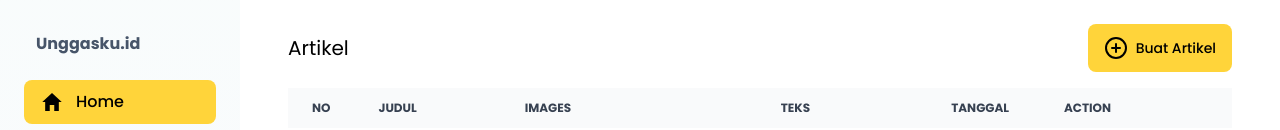
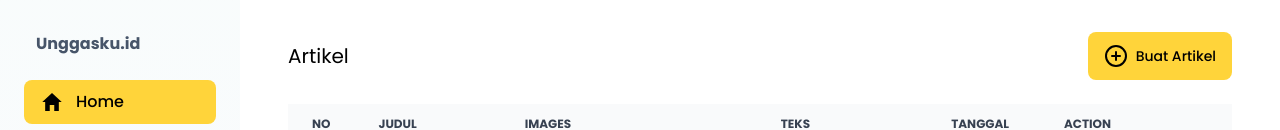
Before and after one commit to Ariemaharrucha/unggasku-fe, a React (Vite) app: page /dashboard/artikel in a window 1280 px wide. Shown: the top 130 px of the page. Built offline with nearby package versions, Linux system fonts and the light colour scheme.

Commit message:
edit size

```diff
--- a/src/pages/dashboard/Artikel.jsx
+++ b/src/pages/dashboard/Artikel.jsx
@@ -7,8 +7,8 @@ import { FiPlusCircle } from "react-icons/fi";
 export const Artikel = () => {
   return (
     <DashboardLayout>
-      <main className="w-full">
-        <section className="sticky top-0 z-[2] flex items-center justify-between bg-white">
+      <main className="max-w-6xl">
+        <section className="sticky top-0 z-[2] flex items-center justify-between bg-white py-2 ">
           <div>
             <h3 className="text-xl">Artikel</h3>
           </div>
```
